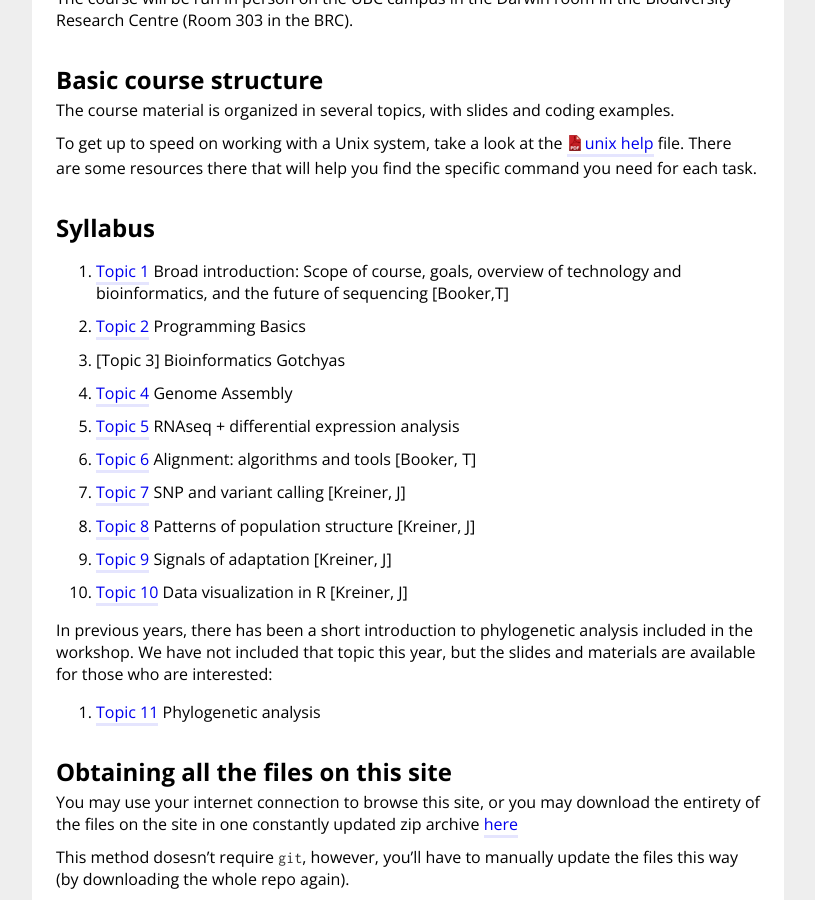
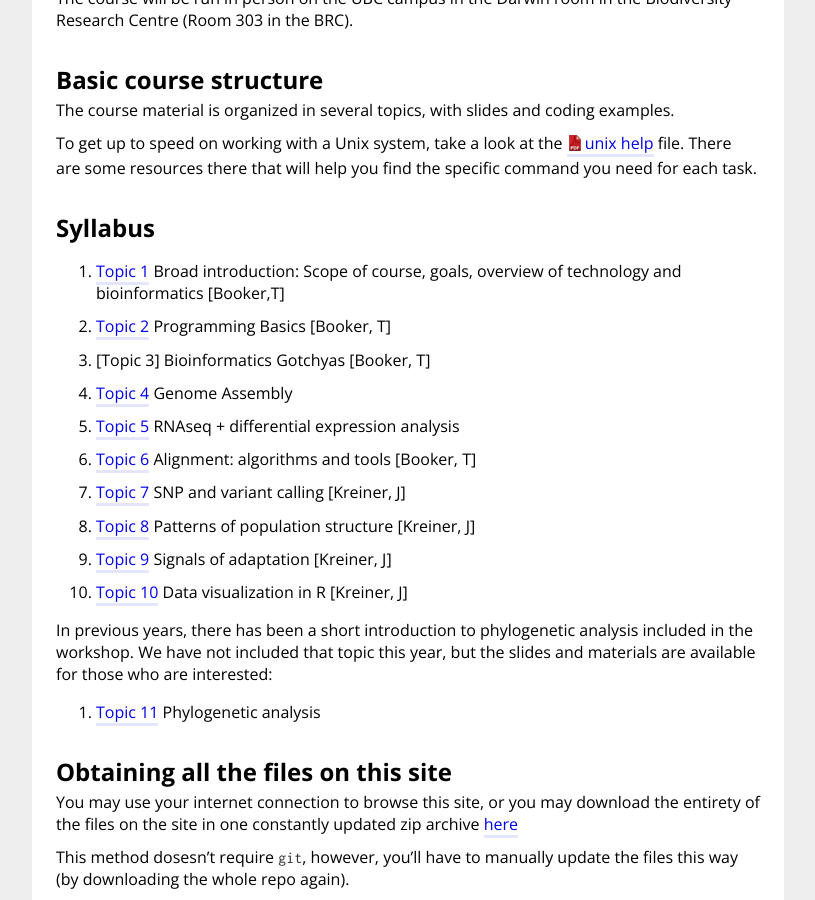
Before and after one commit to UBC-biol525D/UBC-biol525D.github.io, a Jekyll site: the page built from index.md, in a window 1280 px wide and 900 px high, scrolled down 1149 px. Shown: the whole window, without its empty margins (232-1047 px from the left). Built offline with Jekyll 4.4.1, drawn with Linux system fonts in a browser that asks for light colours.

Commit message:
updated site index

```diff
--- a/index.md
+++ b/index.md
@@ -43,9 +43,9 @@ The course material is organized in several topics, with slides and coding examp
 To get up to speed on working with a Unix system, take a look at the [unix help](resources/unix_ref.pdf) file. There are some resources there that will help you find the specific command you need for each task.
 
 ## Syllabus
-1. [Topic 1](./Topic_1/) Broad introduction: Scope of course, goals, overview of technology and bioinformatics, and the future of sequencing [Booker,T]
-2. [Topic 2](./Topic_2/) Programming Basics
-3. [Topic 3]  Bioinformatics Gotchyas
+1. [Topic 1](./Topic_1/) Broad introduction: Scope of course, goals, overview of technology and bioinformatics [Booker,T]
+2. [Topic 2](./Topic_2/) Programming Basics [Booker, T]
+3. [Topic 3]  Bioinformatics Gotchyas [Booker, T]
 4. [Topic 4](./Topic_3n4/) Genome Assembly
 5. [Topic 5](./Topic_6/) RNAseq + differential expression analysis
 6. [Topic 6](./Topic_4/) Alignment: algorithms and tools [Booker, T]
```
